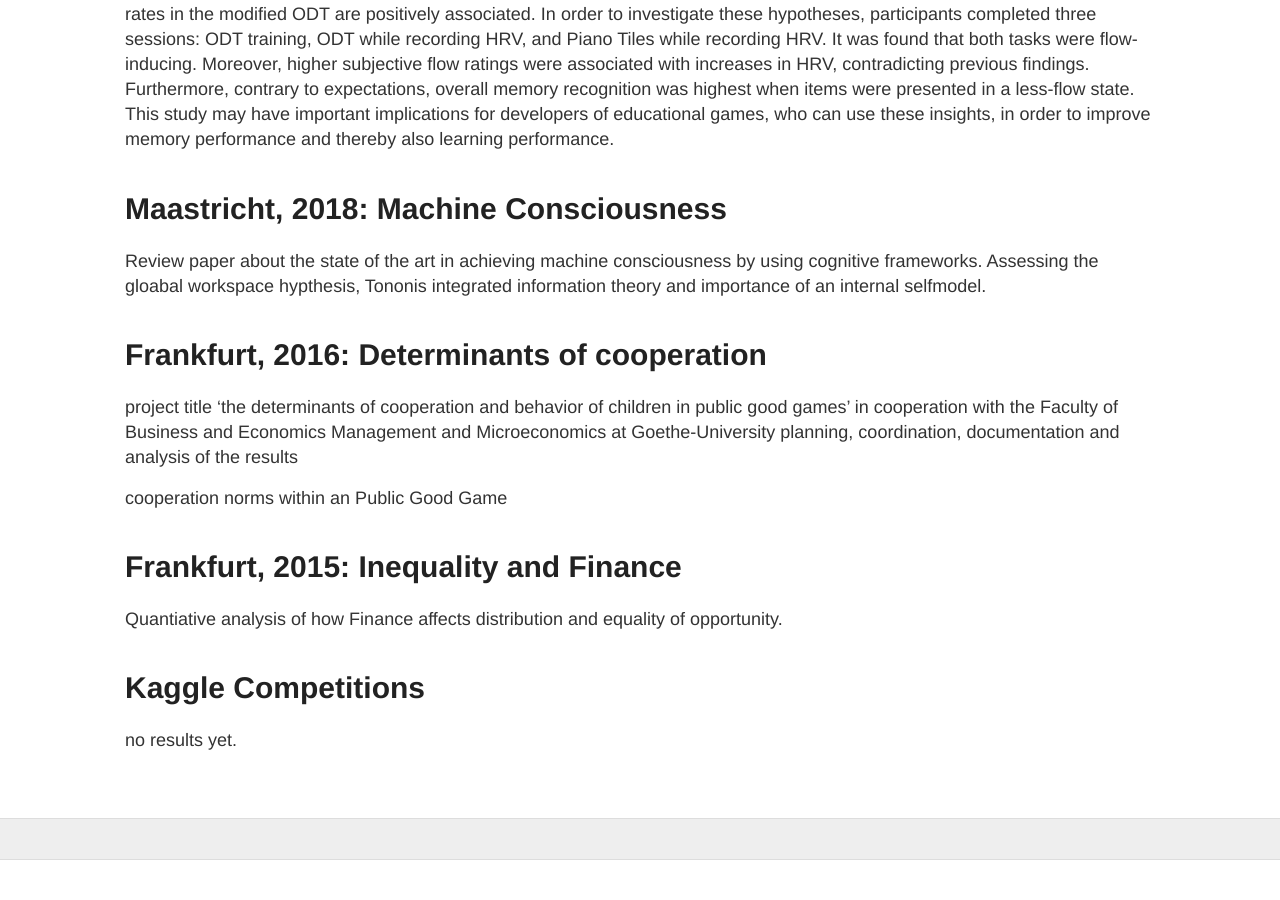
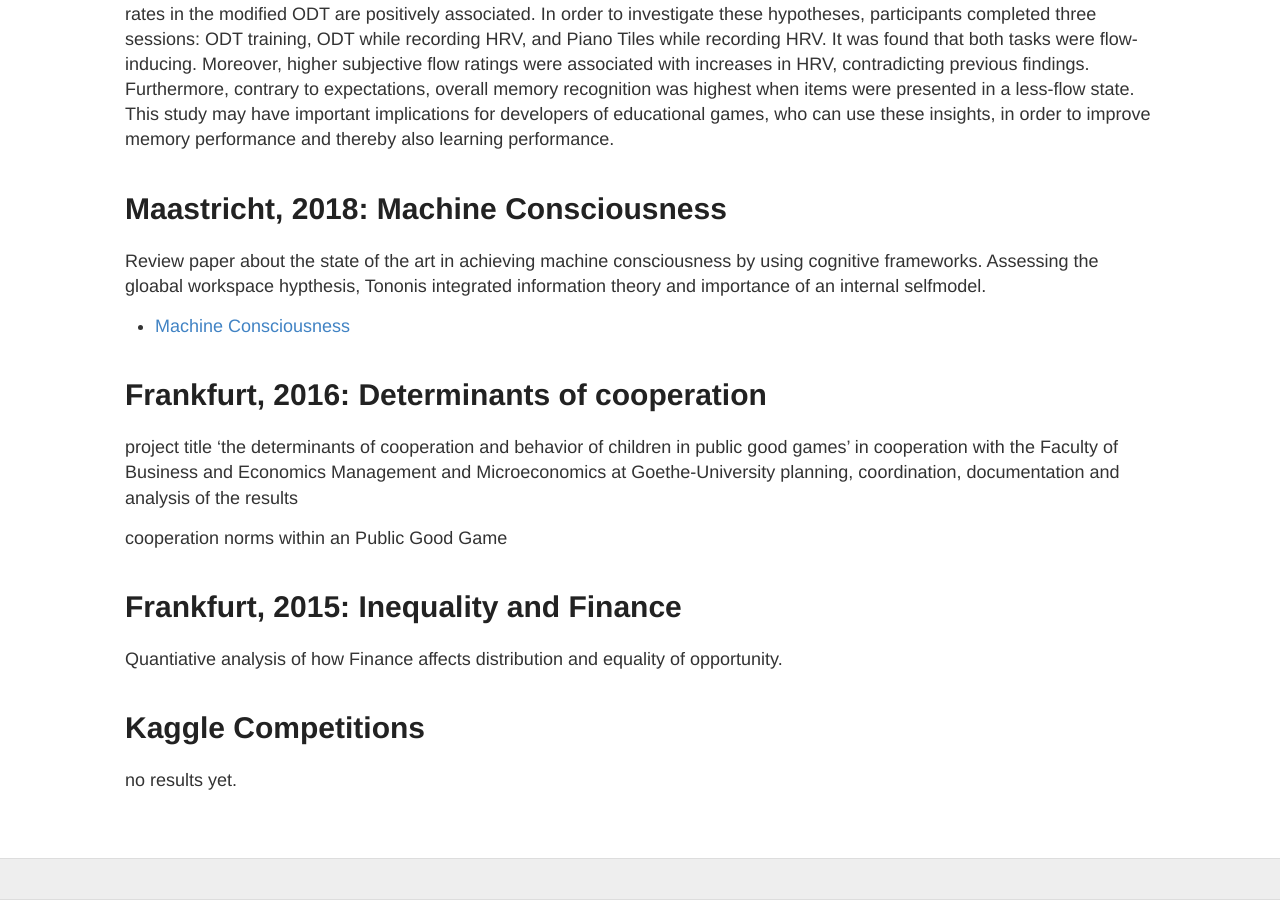
Before and after one commit to Mariusmarten/mariusmarten.github.io, a Jekyll site: the page built from projects.md, in a window 1280 px wide and 900 px high, scrolled down 598 px. Built offline with Jekyll 4.4.1, drawn with Linux system fonts in a browser that asks for light colours; before the commit the page ends 1458 px from its top, so only the background shows below that.

Commit message:
Update projects.md

```diff
--- a/projects.md
+++ b/projects.md
@@ -20,6 +20,7 @@ The positive psychology concept flow is defined as the rewarding experience of b
 Maastricht, 2018: Machine Consciousness
 ====================
 Review paper about the state of the art in achieving machine consciousness by using cognitive frameworks. Assessing the gloabal workspace hypthesis, Tononis integrated information theory and importance of an internal selfmodel.
+  - [Machine Consciousness]("Artifical Consciousness_Final2.pdf"){:target="_blank"}
 
 
 Frankfurt, 2016: Determinants of cooperation
```
